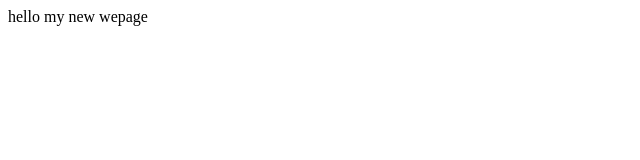
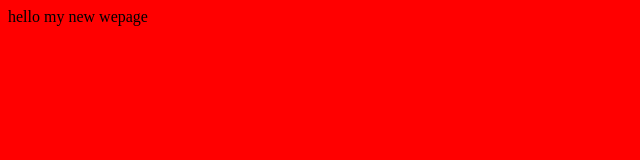
Before and after one commit to vmukul41/jenkinspractise, a plain HTML site: page index.html in a window 1280 px wide. Shown: the whole page, without its empty margins (0-640 px from the left). Drawn offline with Linux system fonts and the light colour scheme.

Commit message:
sec comment

```diff
--- a/index.html
+++ b/index.html
@@ -1 +1,4 @@
+<body bgcolor='red'>
+
 hello my new wepage
+</body>
```
